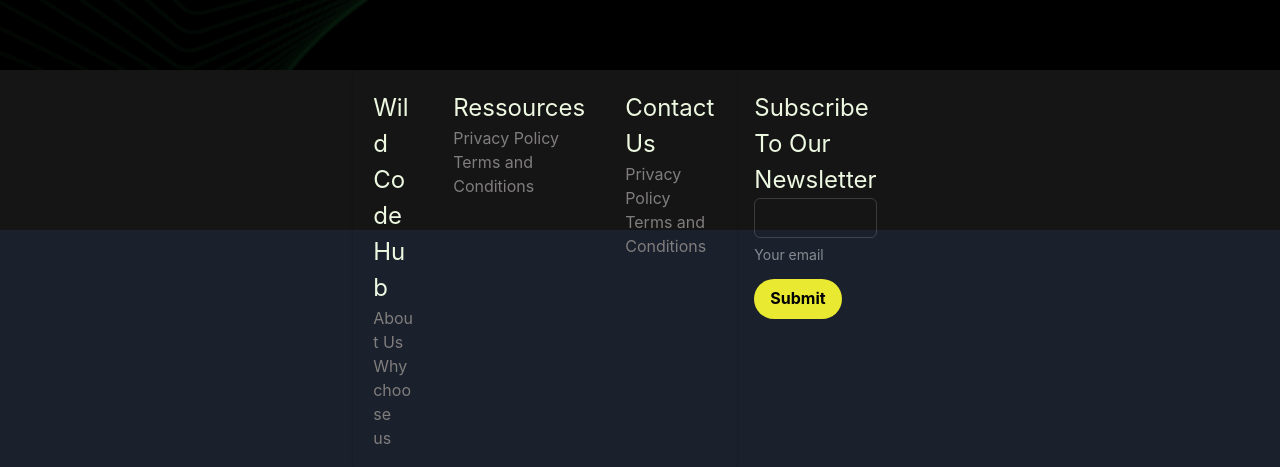
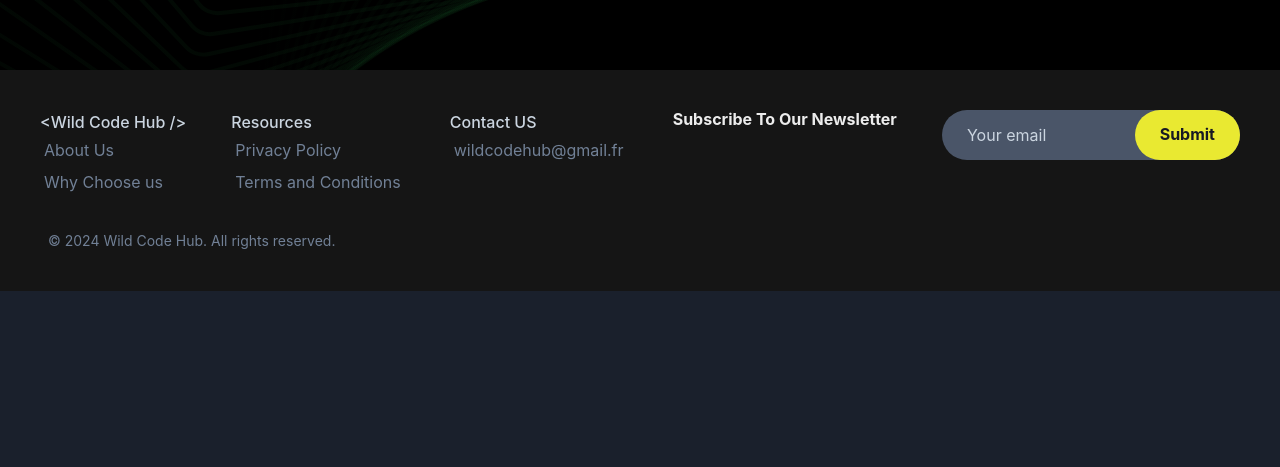
Before and after one commit to WildCodeSchool/2309-wns-jaune-wild-code-hub, a Next.js app in the folder frontend/: page / in a window 1280 px wide. Shown: the part 2810-3277 px from the top of the page. After the commit the page ends 3101 px from the top, so only its background shows below. Built offline with nearby package versions, Linux system fonts and the light colour scheme.

Commit message:
footer in progress, input email

```diff
--- a/frontend/src/components/Footer.tsx
+++ b/frontend/src/components/Footer.tsx
@@ -12,15 +12,16 @@ import {
   CardBody,
   Text,
   Divider,
-  Box,
   AbsoluteCenter,
   Button,
+  BoxProps,
+  Box,
 } from "@chakra-ui/react";
 import Image from "next/image";
 import Link from "next/link";
 import components from "@/styles/theme/components";
 
-const Footer = () => {
+const Footer1 = () => {
   return (
     <Container bg={"transparent"}>
       <Card
@@ -34,7 +35,7 @@ const Footer = () => {
         p={"0"}
       >
         <CardBody w={"20"}>
-          <Text fontSize={24} color={"text"}>
+          <Text fontSize={24} color={"text"} p={"10"} m={"10"}>
             Wild Code Hub
           </Text>
           <Text fontSize={16} color={"textSecondary"}>
@@ -129,4 +130,4 @@ const Footer = () => {
   );
 };
 
-export default Footer;
+export default Footer1;
--- /dev/null
+++ b/frontend/src/components/Footer1.tsx
@@ -0,0 +1,108 @@
+import {
+  Flex,
+  Link,
+  Text,
+  Container,
+  VStack,
+  useColorModeValue,
+} from "@chakra-ui/react";
+import {
+  ExternalFooterLink,
+  InternalFooterLink,
+  ExternalSocialLink,
+} from "./Link";
+import React from "react";
+import FooterMailto from "./FooterMailto";
+import Image from "next/image";
+
+const footerData = [
+  {
+    label: "<Wild Code Hub />",
+    href: "#",
+    links: [
+      { label: "About Us", href: "#" },
+      { label: "Why Choose us", href: "#" },
+      // { label: "React", href: "#" },
+      // { label: "Community", href: "#" },
+    ],
+  },
+  {
+    label: "Resources",
+    href: "#",
+    links: [
+      { label: "Privacy Policy", href: "#" },
+      { label: "Terms and Conditions", href: "#" },
+      // { label: "Photography", href: "#" },
+    ],
+  },
+  {
+    label: "Contact US",
+    href: "#",
+    links: [
+      { label: "wildcodehub@gmail.fr", href: "mailto:wildcodehub@gmail.com" },
+      // { label: "Projects", href: "#" },
+      // { label: "Uses", href: "#" },
+    ],
+  },
+  // {
+  //   label: "Subscribe To Our Newsletter",
+  //   href: "#",
+  //   links: [
+  //     // { label: "Email", href: "#" },
+  //     // { label: "Twitter", href: "#" },
+  //     // { label: "Github", href: "#" },
+  //     // { label: "Linkedin", href: "#" },
+  //     // { label: "RSS", href: "#" },
+  //   ],
+  // },
+];
+
+const Footer = () => {
+  return (
+    <Container maxW="7xl" p={{ base: 5, md: 10 }}>
+      <VStack spacing={5} alignItems="initial">
+        <Flex
+          flexWrap="wrap"
+          direction={{ base: "column", md: "row" }}
+          alignItems="start"
+          justifyContent="space-between"
+        >
+          {footerData.map((data, index) => (
+            <Flex key={index} direction="column" mb="3">
+              <Link
+                fontWeight="500"
+                href={data.href}
+                color={useColorModeValue("gray.800", "gray.300")}
+              >
+                {data.label}
+              </Link>
+              <Flex direction={{ base: "row", md: "column" }}>
+                {data.links.map((link, index) => (
+                  <Link
+                    key={index}
+                    padding={1}
+                    fontSize={{ base: "sm", sm: "md" }}
+                    href="#"
+                    mr={{ base: 1, sm: 2, md: 0 }}
+                    color="gray.500"
+                    _hover={{ color: "blue.600" }}
+                  >
+                    {link.label}
+                  </Link>
+                ))}
+              </Flex>
+            </Flex>
+          ))}
+          <FooterMailto />
+        </Flex>
+        <Flex alignItems="center" alignContent={"center"}>
+          <Text color="gray.500" fontSize="0.875rem" pl="0.5rem">
+            &copy; 2024 Wild Code Hub. All rights reserved.
+          </Text>
+        </Flex>
+      </VStack>
+    </Container>
+  );
+};
+
+export default Footer;
--- /dev/null
+++ b/frontend/src/components/FooterMailto.tsx
@@ -0,0 +1,56 @@
+import * as React from "react";
+import {
+  Box,
+  Button,
+  Heading,
+  Input,
+  Text,
+  useColorModeValue,
+} from "@chakra-ui/react";
+
+export default function FooterMailto() {
+  return (
+    <>
+      <Heading fontSize="16px" mb="15px" className="yellow-gradient-color">
+        Subscribe To Our Newsletter
+      </Heading>
+      {/* <Text color="gray.400" mb="15px">
+        Get notified about the upcoming sessions, news, articles, jobs, and
+        opensource projects.
+      </Text> */}
+
+      <form action="#">
+        <Box position="relative">
+          <Input
+            type="email"
+            isRequired
+            name="entry.1808449400"
+            px="25px"
+            height="50px"
+            rounded="50px"
+            bg={useColorModeValue("gray.900", "gray.600")}
+            _placeholder={{ color: "gray.300" }}
+            placeholder="Your email"
+            _focus={{ outline: 0 }}
+            color="gray.100"
+            borderWidth={0}
+          />
+          <Button
+            type="submit"
+            height="50px"
+            color="gray.900"
+            _hover={{ bg: "primary", color: "gray.500" }}
+            position="absolute"
+            top="0"
+            right="0"
+            bg="primary"
+            rounded="50px"
+            px="25px"
+          >
+            Submit
+          </Button>
+        </Box>
+      </form>
+    </>
+  );
+}
--- /dev/null
+++ b/frontend/src/components/Link.tsx
@@ -0,0 +1,79 @@
+import * as React from "react";
+import { Link as ChakraLink, IconButton } from "@chakra-ui/react";
+import FooterMailto from "./FooterMailto";
+
+type ExternalFooterLinkProps = {
+  href: string;
+  text: string;
+  isExternal?: boolean;
+};
+
+export const ExternalFooterLink = (props: ExternalFooterLinkProps) => {
+  const { href, text, isExternal = true } = props;
+
+  return (
+    <ChakraLink
+      _focus={{ outline: "none", boxShadow: "none" }}
+      href={href}
+      target={isExternal ? "_blank" : "_self"}
+      fontWeight={500}
+      color="gray.500"
+      _hover={{ color: "gray.600", textDecoration: "none" }}
+    >
+      {text}
+    </ChakraLink>
+  );
+};
+
+type InternalFooterLinkProps = {
+  href: string;
+  text: string;
+};
+
+export const InternalFooterLink = (props: InternalFooterLinkProps) => {
+  const { href, text } = props;
+
+  return (
+    <a>
+      <ChakraLink
+        _focus={{ outline: "none", boxShadow: "none" }}
+        as="span"
+        fontWeight={500}
+        color="gray.500"
+        _hover={{ color: "gray.600", textDecoration: "none" }}
+      >
+        {text}
+      </ChakraLink>
+    </a>
+  );
+};
+
+const iconProps = {
+  variant: "ghost",
+  size: "lg",
+  isRound: true,
+};
+
+type ExternalSocialLinkProps = {
+  href: string;
+  label: string;
+  isExternal?: boolean;
+  type: string;
+  icon: any;
+};
+
+export const ExternalSocialLink = (props: ExternalSocialLinkProps) => {
+  const { href, label, icon, type, isExternal = true } = props;
+
+  return (
+    <IconButton
+      as={ChakraLink}
+      href={href}
+      target={isExternal ? "_blank" : "_self"}
+      aria-label={label}
+      icon={icon}
+      colorScheme={type}
+      {...iconProps}
+    />
+  );
+};
--- a/frontend/src/pages/index.tsx
+++ b/frontend/src/pages/index.tsx
@@ -1,7 +1,8 @@
 import HomeCard from "@/components/HomeCard";
-import Footer from "@/components/Footer";
+import Footer from "@/components/Footer1";
 import VideoPlayer from "@/components/VideoPlayer";
 import { Box, Button, Flex, Heading, Stack, Text } from "@chakra-ui/react";
+import React from "react";
 
 const cardsInfos = [
   {
@@ -167,7 +168,7 @@ export default function Home() {
             </Flex>
           </Flex>
 
-          <Flex bg={"background2"} w={"100%"} h={"10rem"}>
+          <Flex bg={"background2"} w={"100%"}>
             <Footer />
           </Flex>
         </Flex>
```
